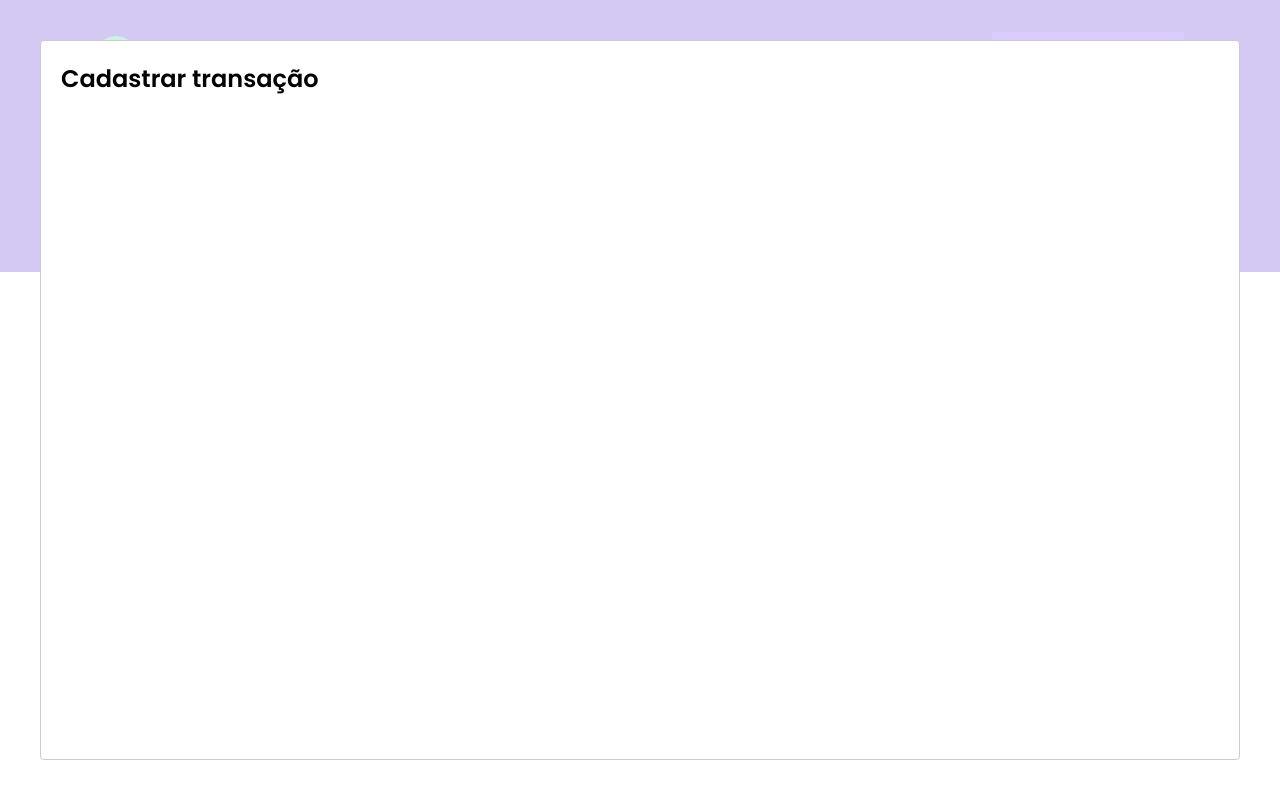
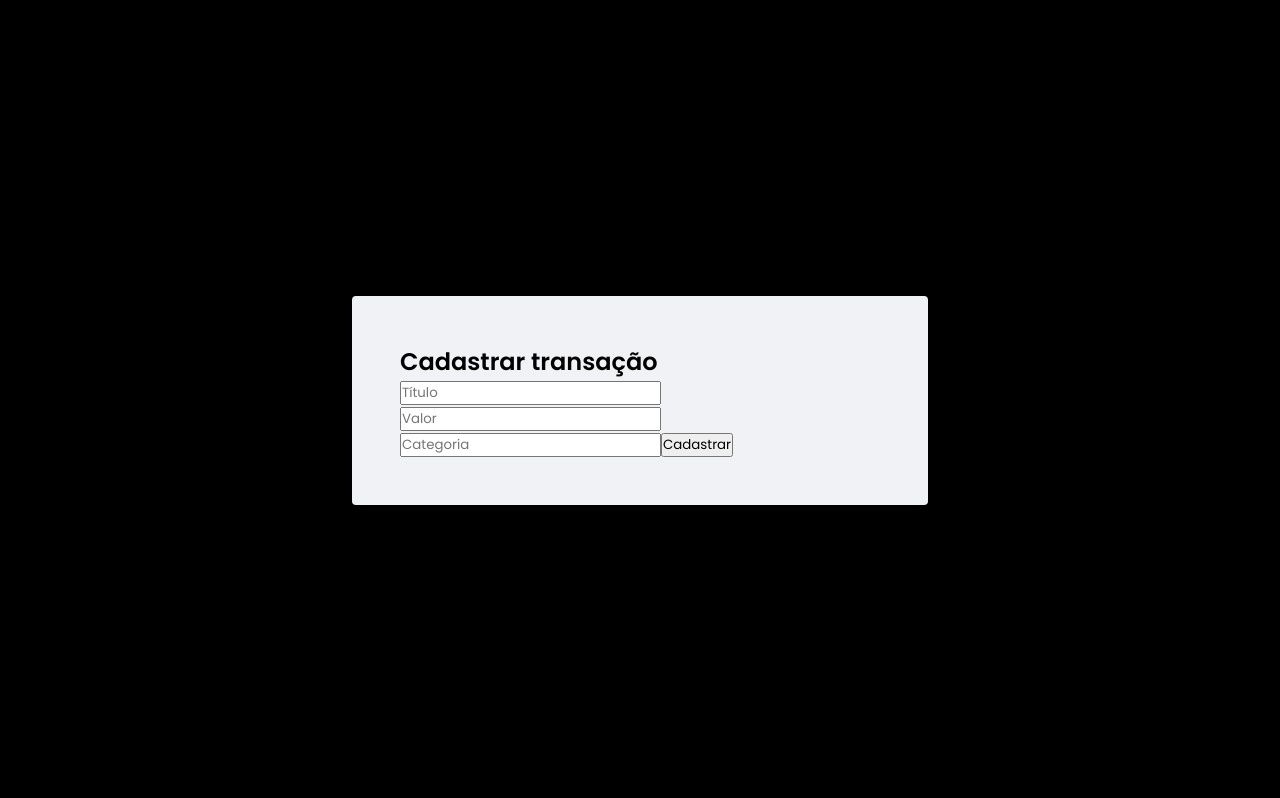
Before and after one commit to nycolexavierr/02-dtMoney, a React (Create React App) app: page / in a window 1280 px wide. Both pictures are taken after a click on the button "Nova transação". Built offline with nearby package versions, Linux system fonts and the light colour scheme; no server answers; what miragejs would draw is missing.

Commit message:
Lesson: Estrutura do formulário

```diff
--- a/src/components/NewTransactionModal/index.tsx
+++ b/src/components/NewTransactionModal/index.tsx
@@ -1,5 +1,6 @@
 import { VoidFunctionComponent } from 'react';
 import Modal from 'react-modal';
+import { Container } from './styles';
 
 
 interface NewTransactionModalProps{
@@ -12,8 +13,32 @@
         <Modal
             isOpen={isOpen}
             onRequestClose={onRequestClose}
+            overlayClassName="react-modal-overlay"
+            className="react-modal-content"
         >
-            <h2>Cadastrar transação</h2>
+
+            <Container>
+                <h2>Cadastrar transação</h2>
+
+                <input
+                    placeholder="Título"
+                />
+
+                <input
+                    type="number"
+                    placeholder="Valor"
+                />
+
+                <input
+                    placeholder="Categoria"
+                />
+
+                <button type="submit">
+                    Cadastrar
+                </button>
+            </Container>
+
+
         </Modal>
     )
 }
--- a/src/components/NewTransactionModal/styles.ts
+++ b/src/components/NewTransactionModal/styles.ts
@@ -1,3 +1,7 @@
 import styled from 'styled-components';
 
-export const Container = styled.div``
+export const Container = styled.form`
+
+
+
+`;
--- a/src/styles/global.ts
+++ b/src/styles/global.ts
@@ -52,4 +52,27 @@
         opacity: 0.6;
         cursor: not-allowed;
     }
+
+    .react-modal-overlay{
+        background: rgba(0, 0, 0.5);
+
+        position: fixed;
+        top: 0;
+        bottom: 0;
+        right: 0;
+        left: 0;
+
+        display: flex;
+        align-items: center;
+        justify-content: center;
+    }
+
+    .react-modal-content{
+        width: 100%;
+        max-width: 576px;
+        background: var(--background);
+        padding: 3rem;
+        position: relative;
+        border-radius: 0.25rem;
+    }
 `
```
